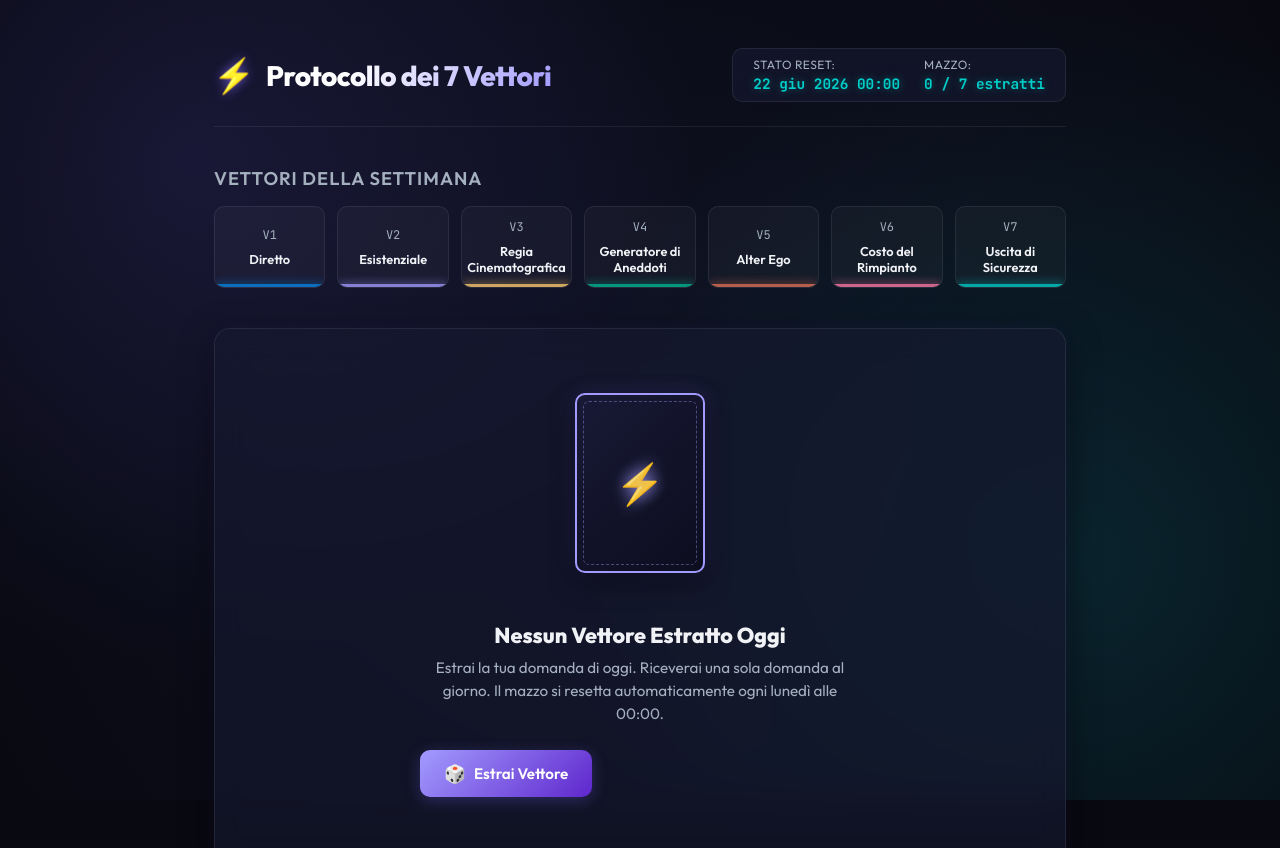
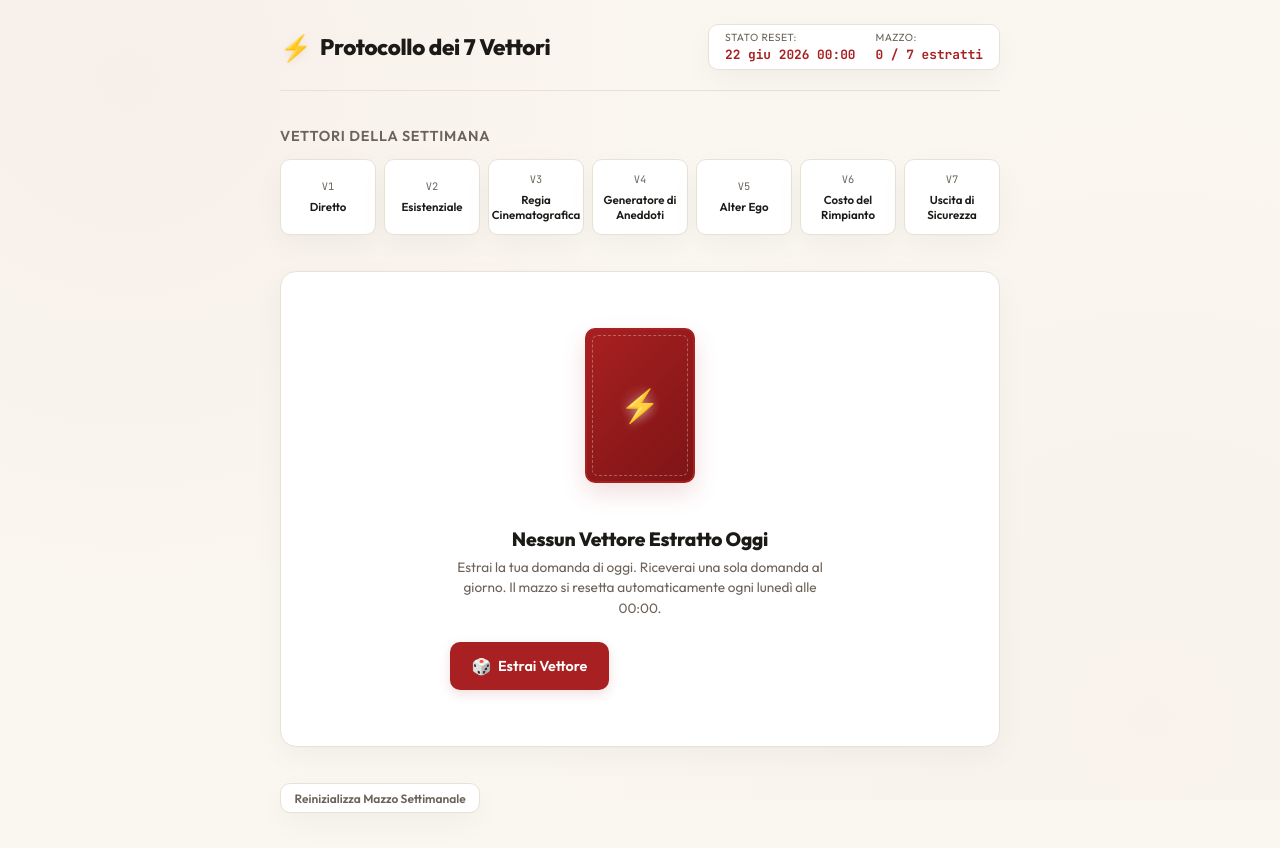
Before and after one commit to Simooo1010/Journal-Choosing, a website built with Vite: page index.html in a window 1280 px wide. Shown: the top 848 px of the page. Built offline with nearby package versions, Linux system fonts and the light colour scheme.

Commit message:
Update design: Ivory background, crimson red details, iOS safe-areas and tap target optimizations

```diff
--- a/style.css
+++ b/style.css
@@ -1,22 +1,19 @@
-/* style.css - Premium Glassmorphic Design for 7 Vectors of Intensity */
+/* style.css - Premium Ivory & Crimson Editorial Design for 7 Vectors */
 
 :root {
   /* Colors */
-  --bg-primary: #080911;
-  --bg-secondary: #0f1122;
-  --bg-card: rgba(22, 25, 49, 0.65);
-  --border-color: rgba(255, 255, 255, 0.08);
-  --text-main: #f1f2f6;
-  --text-muted: #a4b0be;
+  --bg-primary: #faf6f0;      /* Warm alabaster/ivory */
+  --bg-secondary: #f6efe6;    /* Slightly deeper warm beige */
+  --bg-card: #ffffff;         /* Pure white for card contrast */
+  --border-color: #e8e1d5;    /* Soft warm beige border */
+  --text-main: #1c1a17;       /* Soft warm black */
+  --text-muted: #6b6359;      /* Taupe / muted warm grey */
 
-  /* Neon Accents */
-  --accent-cyan: #00cec9;
-  --accent-blue: #0984e3;
-  --accent-purple: #a29bfe;
-  --accent-pink: #fd79a8;
-  --accent-orange: #e17055;
-  --accent-yellow: #fdcb6e;
-  --accent-emerald: #00b894;
+  /* Crimson Accents */
+  --accent-red: #a82021;      /* Deep rich crimson red */
+  --accent-red-hover: #8e1819;
+  --accent-red-light: #fdf2f2;
+  --accent-red-glow: 0 10px 30px rgba(168, 32, 33, 0.08);
 
   /* Fonts */
   --font-sans: 'Outfit', -apple-system, BlinkMacSystemFont, "Segoe UI", Roboto, sans-serif;
@@ -25,8 +22,8 @@
   /* Layout */
   --border-radius-lg: 16px;
   --border-radius-md: 10px;
-  --box-shadow-neon: 0 8px 32px 0 rgba(0, 0, 0, 0.5), 0 0 15px 0 rgba(108, 92, 231, 0.1);
-  --transition-smooth: all 0.3s cubic-bezier(0.25, 0.8, 0.25, 1);
+  --box-shadow-premium: 0 10px 30px rgba(28, 26, 23, 0.04), 0 1px 3px rgba(28, 26, 23, 0.02);
+  --transition-smooth: all 0.35s cubic-bezier(0.16, 1, 0.3, 1);
 }
 
 /* Global Reset */
@@ -34,6 +31,7 @@
   box-sizing: border-box;
   margin: 0;
   padding: 0;
+  -webkit-tap-highlight-color: transparent; /* Disable tap highlight box on iOS Safari */
 }
 
 body {
@@ -48,7 +46,7 @@ body {
   position: relative;
 }
 
-/* Cosmic Background Glow */
+/* Cosmic Background Glow (Warm subtle gradient) */
 .background-glow {
   position: fixed;
   top: 0;
@@ -57,20 +55,20 @@ body {
   height: 100%;
   z-index: -1;
   background:
-    radial-gradient(circle at 15% 20%, rgba(108, 92, 231, 0.15) 0%, transparent 40%),
-    radial-gradient(circle at 85% 70%, rgba(0, 206, 201, 0.12) 0%, transparent 45%),
-    radial-gradient(circle at 50% 50%, rgba(15, 17, 34, 1) 0%, rgba(8, 9, 17, 1) 100%);
+    radial-gradient(circle at 10% 10%, rgba(168, 32, 33, 0.03) 0%, transparent 40%),
+    radial-gradient(circle at 90% 90%, rgba(168, 32, 33, 0.02) 0%, transparent 50%),
+    #faf6f0;
   pointer-events: none;
 }
 
-/* Main Container */
+/* Main Container - Optimized for iOS Safe Areas */
 .app-container {
   width: 100%;
-  max-width: 900px;
-  padding: 3rem 1.5rem;
+  max-width: 760px;
+  padding: calc(1.5rem + env(safe-area-inset-top)) 1.25rem calc(2.5rem + env(safe-area-inset-bottom)) 1.25rem;
   display: flex;
   flex-direction: column;
-  gap: 2.5rem;
+  gap: 2.25rem;
   flex-grow: 1;
 }
 
@@ -80,51 +78,48 @@ body {
   justify-content: space-between;
   align-items: center;
   border-bottom: 1px solid var(--border-color);
-  padding-bottom: 1.5rem;
+  padding-bottom: 1.25rem;
   flex-wrap: wrap;
-  gap: 1rem;
+  gap: 0.75rem;
 }
 
 .brand {
   display: flex;
   align-items: center;
-  gap: 0.75rem;
+  gap: 0.5rem;
 }
 
 .logo-icon {
-  font-size: 2rem;
-  text-shadow: 0 0 10px rgba(108, 92, 231, 0.8);
-  animation: pulse 2s infinite ease-in-out;
+  font-size: 1.6rem;
+  color: var(--accent-red);
+  filter: drop-shadow(0 2px 4px rgba(168, 32, 33, 0.1));
 }
 
 .brand h1 {
-  font-size: 1.75rem;
+  font-size: 1.4rem;
   font-weight: 800;
-  letter-spacing: -0.5px;
-  background: linear-gradient(120deg, #fff 30%, var(--accent-purple) 100%);
-  -webkit-background-clip: text;
-  -webkit-text-fill-color: transparent;
+  letter-spacing: -0.3px;
+  color: var(--text-main);
 }
 
 .status-panel {
   display: flex;
-  gap: 1.5rem;
+  gap: 1.25rem;
   background: var(--bg-card);
-  backdrop-filter: blur(12px);
-  -webkit-backdrop-filter: blur(12px);
   border: 1px solid var(--border-color);
   border-radius: var(--border-radius-md);
-  padding: 0.5rem 1.25rem;
+  padding: 0.4rem 1rem;
+  box-shadow: var(--box-shadow-premium);
 }
 
 .status-item {
   display: flex;
   flex-direction: column;
-  gap: 0.15rem;
+  gap: 0.1rem;
 }
 
 .status-label {
-  font-size: 0.75rem;
+  font-size: 0.65rem;
   color: var(--text-muted);
   text-transform: uppercase;
   letter-spacing: 0.5px;
@@ -132,70 +127,64 @@ body {
 
 .status-value {
   font-family: var(--font-mono);
-  font-size: 0.9rem;
+  font-size: 0.8rem;
   font-weight: bold;
+  color: var(--text-main);
 }
 
 .highlight {
-  color: var(--accent-cyan);
-  text-shadow: 0 0 8px rgba(0, 206, 201, 0.4);
+  color: var(--accent-red);
 }
 
 /* Sections General Styling */
 section {
   display: flex;
   flex-direction: column;
-  gap: 1rem;
+  gap: 0.85rem;
 }
 
 section h2 {
-  font-size: 1.15rem;
+  font-size: 0.9rem;
   font-weight: 600;
   color: var(--text-muted);
   text-transform: uppercase;
-  letter-spacing: 1px;
+  letter-spacing: 0.8px;
 }
 
 /* 7 Vectors Deck */
 .deck-grid {
   display: grid;
   grid-template-columns: repeat(7, 1fr);
-  gap: 0.75rem;
+  gap: 0.5rem;
 }
 
-@media (max-width: 768px) {
+@media (max-width: 600px) {
   .deck-grid {
     grid-template-columns: repeat(4, 1fr);
+    gap: 0.4rem;
   }
   .deck-grid > *:nth-child(7) {
     grid-column: span 2;
   }
 }
 
-@media (max-width: 480px) {
-  .deck-grid {
-    grid-template-columns: repeat(3, 1fr);
-  }
-  .deck-grid > *:nth-child(7) {
-    grid-column: span 3;
-  }
-}
-
 .vector-pill {
-  background: rgba(255, 255, 255, 0.03);
+  background: var(--bg-card);
   border: 1px solid var(--border-color);
   border-radius: var(--border-radius-md);
-  padding: 0.75rem 0.5rem;
+  padding: 0.75rem 0.35rem;
   display: flex;
   flex-direction: column;
   align-items: center;
   justify-content: center;
-  gap: 0.5rem;
+  gap: 0.35rem;
   text-align: center;
   transition: var(--transition-smooth);
   position: relative;
   overflow: hidden;
-  cursor: help;
+  box-shadow: var(--box-shadow-premium);
+  cursor: pointer;
+  user-select: none;
 }
 
 .vector-pill::after {
@@ -204,51 +193,44 @@ section h2 {
   bottom: 0;
   left: 0;
   width: 100%;
-  height: 3px;
-  background: var(--accent);
-  opacity: 0.8;
-  box-shadow: 0 0 10px var(--accent);
+  height: 2px;
+  background: var(--accent-red);
+  opacity: 0;
+  transition: var(--transition-smooth);
 }
 
 .vector-num {
   font-family: var(--font-mono);
-  font-size: 0.75rem;
+  font-size: 0.65rem;
   color: var(--text-muted);
 }
 
 .vector-name {
-  font-size: 0.8rem;
+  font-size: 0.72rem;
   font-weight: 600;
+  color: var(--text-main);
 }
 
 /* Used state */
 .vector-pill.used {
-  opacity: 0.3;
-  filter: grayscale(1);
-  background: rgba(0, 0, 0, 0.2);
+  opacity: 0.4;
+  background: rgba(28, 26, 23, 0.02);
+  box-shadow: none;
 }
 
-.vector-pill.used::after {
-  height: 1px;
-  background: var(--text-muted);
-  box-shadow: none;
-  opacity: 0.3;
+.vector-pill.used .vector-name {
+  text-decoration: line-through;
+  color: var(--text-muted);
 }
 
-/* Color codes mapping for the 7 vectors */
-.v-1 { --accent: var(--accent-blue); }
-.v-2 { --accent: var(--accent-purple); }
-.v-3 { --accent: var(--accent-yellow); }
-.v-4 { --accent: var(--accent-emerald); }
-.v-5 { --accent: var(--accent-orange); }
-.v-6 { --accent: var(--accent-pink); }
-.v-7 { --accent: var(--accent-cyan); }
+.vector-pill:hover:not(.used) {
+  transform: translateY(-2px);
+  border-color: var(--accent-red);
+  background: var(--bg-card);
+}
 
-.vector-pill:hover:not(.used) {
-  transform: translateY(-4px);
-  background: rgba(255, 255, 255, 0.06);
-  box-shadow: 0 6px 15px rgba(0, 0, 0, 0.3), 0 0 8px var(--accent);
-  border-color: var(--accent);
+.vector-pill:hover:not(.used)::after {
+  opacity: 1;
 }
 
 /* Main Stage */
@@ -258,48 +240,48 @@ section h2 {
 
 .stage-card {
   background: var(--bg-card);
-  backdrop-filter: blur(16px);
-  -webkit-backdrop-filter: blur(16px);
   border: 1px solid var(--border-color);
   border-radius: var(--border-radius-lg);
-  padding: 3.5rem 2.5rem;
-  box-shadow: var(--box-shadow-neon);
+  padding: 2.75rem 2rem;
+  box-shadow: var(--box-shadow-premium);
   display: flex;
   flex-direction: column;
   gap: 1.5rem;
   transition: var(--transition-smooth);
+  position: relative;
 }
 
 /* Draw Stage (Back of card visible) */
 .draw-stage {
   align-items: center;
   text-align: center;
-  padding: 4rem 2rem;
+  padding: 3.5rem 1.5rem;
 }
 
 .card-back-design {
-  width: 130px;
-  height: 180px;
+  width: 110px;
+  height: 155px;
   border-radius: var(--border-radius-md);
-  border: 2px solid var(--accent-purple);
-  background: linear-gradient(135deg, #181935 0%, #0c0d1e 100%);
+  border: 2px solid var(--accent-red);
+  background: linear-gradient(135deg, #a82021 0%, #7e1415 100%);
   display: flex;
   align-items: center;
   justify-content: center;
-  margin-bottom: 1.5rem;
+  margin-bottom: 1.25rem;
   position: relative;
-  box-shadow: 0 10px 25px rgba(0, 0, 0, 0.5), 0 0 20px rgba(108, 92, 231, 0.2);
+  box-shadow: 0 10px 25px rgba(168, 32, 33, 0.15);
   transition: var(--transition-smooth);
+  user-select: none;
 }
 
 .card-back-design::before {
   content: '';
   position: absolute;
-  top: 6px;
-  right: 6px;
-  bottom: 6px;
-  left: 6px;
-  border: 1px dashed rgba(162, 155, 254, 0.4);
+  top: 5px;
+  right: 5px;
+  bottom: 5px;
+  left: 5px;
+  border: 1px dashed rgba(255, 255, 255, 0.3);
   border-radius: 6px;
 }
 
@@ -308,33 +290,34 @@ section h2 {
   top: 50%;
   left: 50%;
   transform: translate(-50%, -50%);
-  width: 50px;
-  height: 50px;
+  width: 40px;
+  height: 40px;
   border-radius: 50%;
-  background: radial-gradient(circle, rgba(162, 155, 254, 0.2) 0%, transparent 70%);
+  background: radial-gradient(circle, rgba(255, 255, 255, 0.15) 0%, transparent 75%);
 }
 
 .card-logo {
-  font-size: 2.5rem;
-  color: var(--text-main);
-  text-shadow: 0 0 15px rgba(162, 155, 254, 0.8);
+  font-size: 2rem;
+  color: #ffffff;
+  text-shadow: 0 2px 8px rgba(255, 255, 255, 0.4);
 }
 
 .draw-stage:hover .card-back-design {
-  transform: translateY(-8px) rotateY(10deg);
-  box-shadow: 0 15px 35px rgba(0, 0, 0, 0.6), 0 0 25px rgba(108, 92, 231, 0.3);
+  transform: translateY(-6px) rotateY(8deg);
+  box-shadow: 0 15px 30px rgba(168, 32, 33, 0.22);
 }
 
 .card-action-block h3 {
-  font-size: 1.35rem;
+  font-size: 1.2rem;
   font-weight: 700;
-  margin-bottom: 0.5rem;
+  margin-bottom: 0.4rem;
+  letter-spacing: -0.2px;
 }
 
 .card-action-block p {
-  font-size: 0.95rem;
+  font-size: 0.85rem;
   color: var(--text-muted);
-  max-width: 440px;
+  max-width: 380px;
   margin: 0 auto 1.5rem auto;
   line-height: 1.5;
 }
@@ -344,100 +327,106 @@ section h2 {
   display: flex;
   justify-content: space-between;
   align-items: center;
-  border-bottom: 1px solid rgba(255, 255, 255, 0.05);
-  padding-bottom: 1rem;
+  border-bottom: 1px solid var(--border-color);
+  padding-bottom: 0.75rem;
 }
 
 .badge {
-  background: var(--vector-color, var(--accent-purple));
-  color: #000;
-  font-weight: bold;
-  font-size: 0.75rem;
+  background: var(--accent-red-light);
+  color: var(--accent-red);
+  border: 1px solid rgba(168, 32, 33, 0.15);
+  font-weight: 800;
+  font-size: 0.65rem;
   padding: 0.25rem 0.75rem;
   border-radius: 20px;
   text-transform: uppercase;
   letter-spacing: 0.5px;
-  box-shadow: 0 0 10px rgba(255, 255, 255, 0.1);
 }
 
 .card-date {
   font-family: var(--font-mono);
-  font-size: 0.8rem;
+  font-size: 0.75rem;
   color: var(--text-muted);
 }
 
 .question-text {
-  font-size: 1.45rem;
+  font-size: 1.3rem;
   font-weight: 400;
   line-height: 1.6;
   color: var(--text-main);
-  border-left: 4px solid var(--vector-color, var(--accent-purple));
+  border-left: 3px solid var(--accent-red);
   padding-left: 1.25rem;
   font-style: italic;
-  margin: 1rem 0;
+  margin: 0.75rem 0;
+  font-family: 'Outfit', Georgia, serif;
 }
 
 .active-card-footer {
-  border-top: 1px solid rgba(255, 255, 255, 0.05);
-  padding-top: 1rem;
+  border-top: 1px solid var(--border-color);
+  padding-top: 0.75rem;
   text-align: center;
 }
 
 .helper-text {
-  font-size: 0.9rem;
+  font-size: 0.8rem;
   color: var(--text-muted);
 }
 
 /* Buttons */
 .btn {
   font-family: var(--font-sans);
-  font-size: 0.95rem;
+  font-size: 0.9rem;
   font-weight: 600;
-  padding: 0.75rem 1.5rem;
+  padding: 0.7rem 1.35rem;
   border-radius: var(--border-radius-md);
   border: none;
   cursor: pointer;
   display: flex;
   align-items: center;
   justify-content: center;
-  gap: 0.5rem;
+  gap: 0.4rem;
   transition: var(--transition-smooth);
+  user-select: none;
+  min-height: 48px; /* Safe mobile touch target */
 }
 
 .btn-icon {
-  font-size: 1.1rem;
+  font-size: 1rem;
 }
 
 .btn-primary {
-  background: linear-gradient(135deg, var(--accent-purple) 0%, #5f27cd 100%);
-  color: #fff;
-  box-shadow: 0 4px 15px rgba(108, 92, 231, 0.3);
+  background: var(--accent-red);
+  color: #ffffff;
+  box-shadow: 0 4px 12px rgba(168, 32, 33, 0.15);
 }
 
 .btn-primary:hover {
-  transform: translateY(-2px);
-  box-shadow: 0 6px 20px rgba(108, 92, 231, 0.5), 0 0 10px rgba(162, 155, 254, 0.4);
+  transform: translateY(-1px);
+  background: var(--accent-red-hover);
+  box-shadow: 0 6px 16px rgba(168, 32, 33, 0.25);
 }
 
 .btn-secondary {
-  background: rgba(255, 255, 255, 0.03);
+  background: var(--bg-card);
   border: 1px solid var(--border-color);
   color: var(--text-muted);
+  box-shadow: var(--box-shadow-premium);
 }
 
 .btn-secondary:hover {
-  background: rgba(255, 255, 255, 0.07);
+  background: var(--bg-secondary);
   color: var(--text-main);
-  border-color: rgba(255, 255, 255, 0.2);
+  border-color: var(--text-muted);
 }
 
 .btn-sm {
-  font-size: 0.8rem;
-  padding: 0.5rem 1rem;
+  font-size: 0.75rem;
+  padding: 0.4rem 0.85rem;
+  min-height: auto;
 }
 
 .btn:active {
-  transform: translateY(1px);
+  transform: scale(0.98);
 }
 
 /* Utility Section */
@@ -458,9 +447,9 @@ section h2 {
 
 /* Animations */
 @keyframes pulse {
-  0% { transform: scale(1); filter: brightness(1); }
-  50% { transform: scale(1.05); filter: brightness(1.2); }
-  100% { transform: scale(1); filter: brightness(1); }
+  0% { transform: scale(1); }
+  50% { transform: scale(1.03); }
+  100% { transform: scale(1); }
 }
 
 .card-shake {
@@ -469,26 +458,26 @@ section h2 {
 
 @keyframes shake {
   0% { transform: rotate(0deg); }
-  15% { transform: rotate(5deg) scale(1.02); }
-  30% { transform: rotate(-5deg) scale(1.02); }
-  45% { transform: rotate(4deg); }
-  60% { transform: rotate(-4deg); }
-  75% { transform: rotate(2deg); }
-  90% { transform: rotate(-2deg); }
+  15% { transform: rotate(3deg) scale(1.02); }
+  30% { transform: rotate(-3deg) scale(1.02); }
+  45% { transform: rotate(2deg); }
+  60% { transform: rotate(-2deg); }
+  75% { transform: rotate(1deg); }
+  90% { transform: rotate(-1deg); }
   100% { transform: rotate(0deg); }
 }
 
 /* Footer */
 .app-footer {
   text-align: center;
-  padding: 2rem 0;
-  border-top: 1px solid rgba(255, 255, 255, 0.03);
+  padding: 1.5rem 0 calc(1.5rem + env(safe-area-inset-bottom)) 0;
+  border-top: 1px solid var(--border-color);
   margin-top: auto;
   width: 100%;
 }
 
 .app-footer p {
-  font-size: 0.8rem;
+  font-size: 0.75rem;
   color: var(--text-muted);
   letter-spacing: 0.5px;
 }
```
Also changed, not shown: index.html (+2 -1 lines), icon.png, manifest.json.
